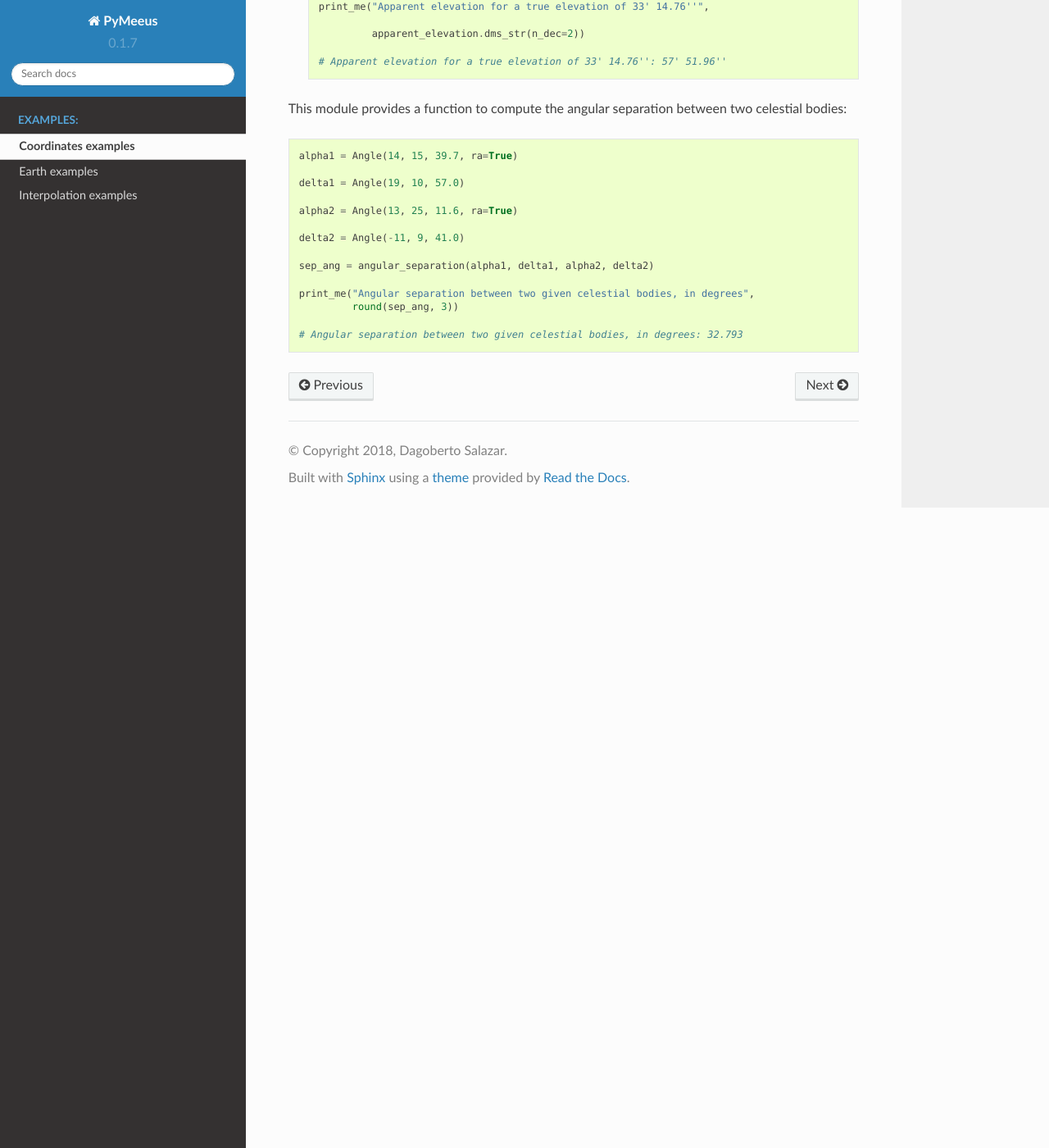
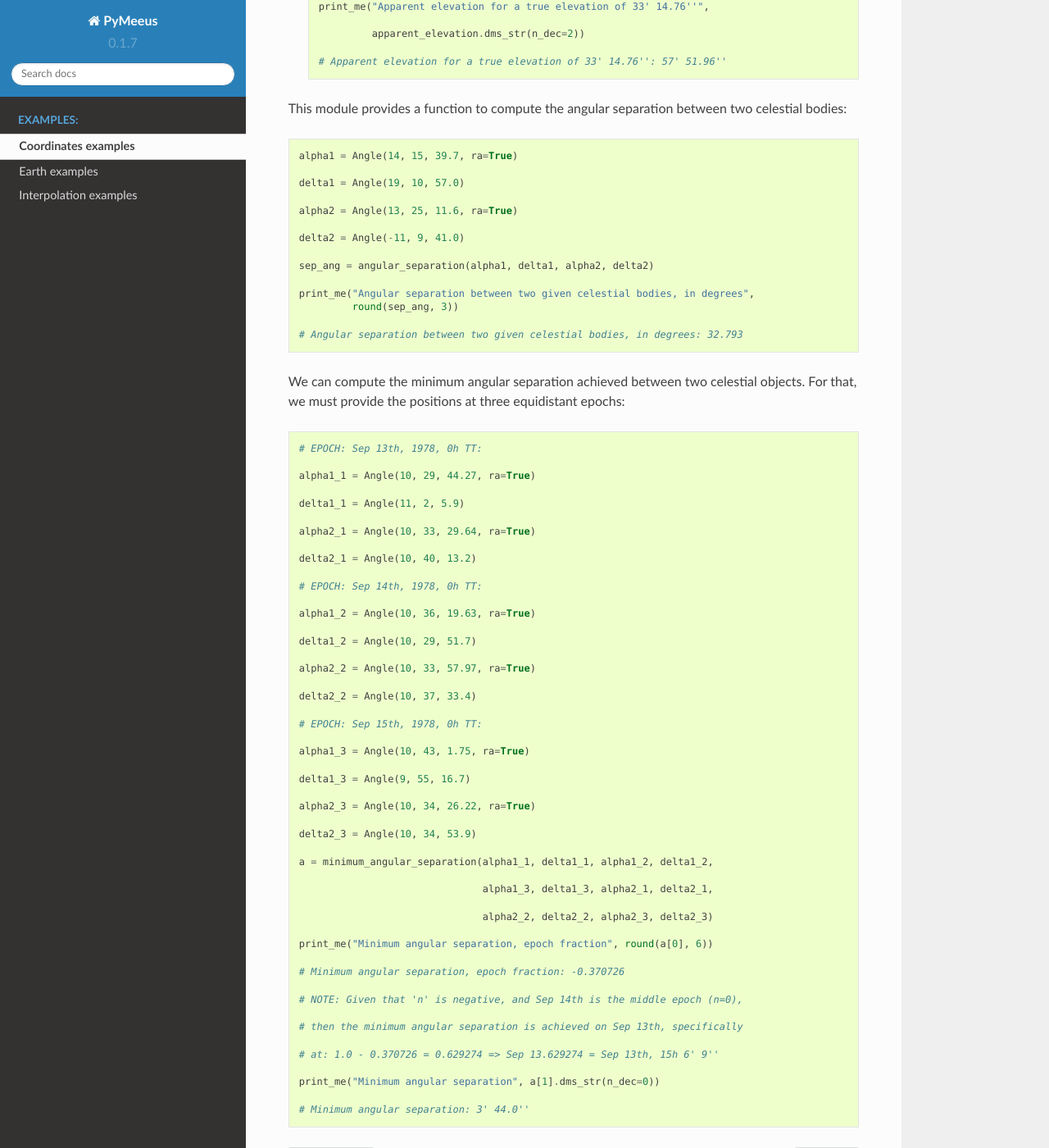
Before and after one commit to architest/pymeeus, a Sphinx documentation site: the page built from docs/source/ex-Coordinates.rst, in a window 1280 px wide and 1400 px high, scrolled down 6926 px. Shown: the whole window at 82% size. Built offline with Sphinx 7.4.7 and the Read the Docs theme 2.0.0, drawn with Linux system fonts in a browser that asks for light colours; formulas are drawn with MathJax 3; pages that are not in the unit, such as notebooks, are missing from menus.

Commit message:
Add example for function 'minimum_angular_separation()'

```diff
--- a/docs/source/ex-Coordinates.rst
+++ b/docs/source/ex-Coordinates.rst
@@ -369,3 +369,55 @@ This module provides a function to compute the angular separation between two ce
              round(sep_ang, 3))
 
     # Angular separation between two given celestial bodies, in degrees: 32.793
+
+We can compute the minimum angular separation achieved between two celestial objects. For that, we must provide the positions at three equidistant epochs::
+
+    # EPOCH: Sep 13th, 1978, 0h TT:
+
+    alpha1_1 = Angle(10, 29, 44.27, ra=True)
+
+    delta1_1 = Angle(11, 2, 5.9)
+
+    alpha2_1 = Angle(10, 33, 29.64, ra=True)
+
+    delta2_1 = Angle(10, 40, 13.2)
+
+    # EPOCH: Sep 14th, 1978, 0h TT:
+
+    alpha1_2 = Angle(10, 36, 19.63, ra=True)
+
+    delta1_2 = Angle(10, 29, 51.7)
+
+    alpha2_2 = Angle(10, 33, 57.97, ra=True)
+
+    delta2_2 = Angle(10, 37, 33.4)
+
+    # EPOCH: Sep 15th, 1978, 0h TT:
+
+    alpha1_3 = Angle(10, 43, 1.75, ra=True)
+
+    delta1_3 = Angle(9, 55, 16.7)
+
+    alpha2_3 = Angle(10, 34, 26.22, ra=True)
+
+    delta2_3 = Angle(10, 34, 53.9)
+
+    a = minimum_angular_separation(alpha1_1, delta1_1, alpha1_2, delta1_2,
+
+                                   alpha1_3, delta1_3, alpha2_1, delta2_1,
+
+                                   alpha2_2, delta2_2, alpha2_3, delta2_3)
+
+    print_me("Minimum angular separation, epoch fraction", round(a[0], 6))
+
+    # Minimum angular separation, epoch fraction: -0.370726
+
+    # NOTE: Given that 'n' is negative, and Sep 14th is the middle epoch (n=0),
+
+    # then the minimum angular separation is achieved on Sep 13th, specifically
+
+    # at: 1.0 - 0.370726 = 0.629274 => Sep 13.629274 = Sep 13th, 15h 6' 9''
+
+    print_me("Minimum angular separation", a[1].dms_str(n_dec=0))
+
+    # Minimum angular separation: 3' 44.0''
```
